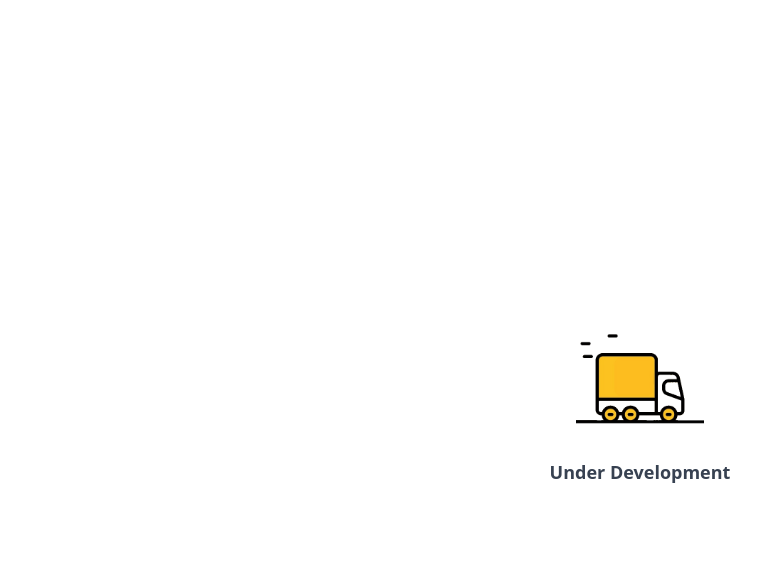
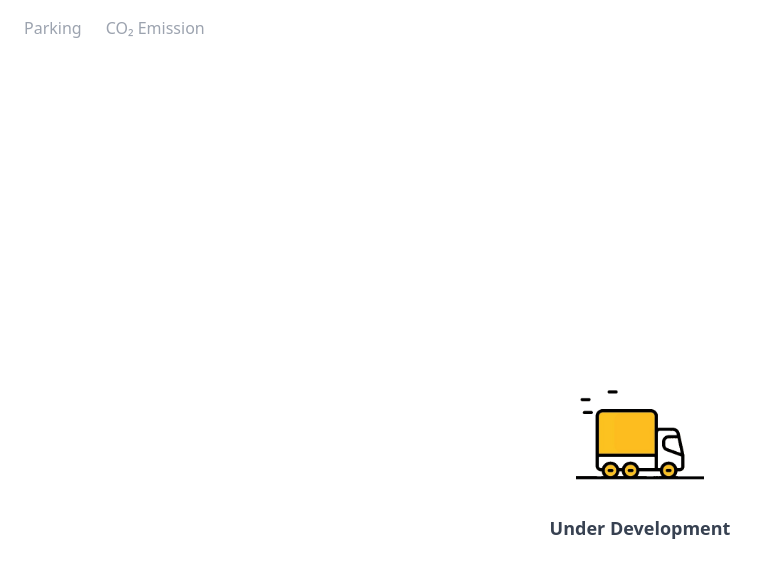
Before and after one commit to Punnarun/mitrphol, a Next.js app: page / in a window 1280 px wide. Shown: the top 578 px of the page, without its empty margins (0-768 px from the left). Built offline with nearby package versions, Linux system fonts and the light colour scheme.

Commit message:
Update layout.tsx

```diff
--- a/src/app/layout.tsx
+++ b/src/app/layout.tsx
@@ -1,3 +1,4 @@
+import Navbar from "@/component/Navbar";
 import "./globals.css";
 
 export default function RootLayout({
@@ -8,6 +9,7 @@ export default function RootLayout({
   return (
     <html lang="en">
       <body>
+        <Navbar />
         {children}
       </body>
     </html>
```
